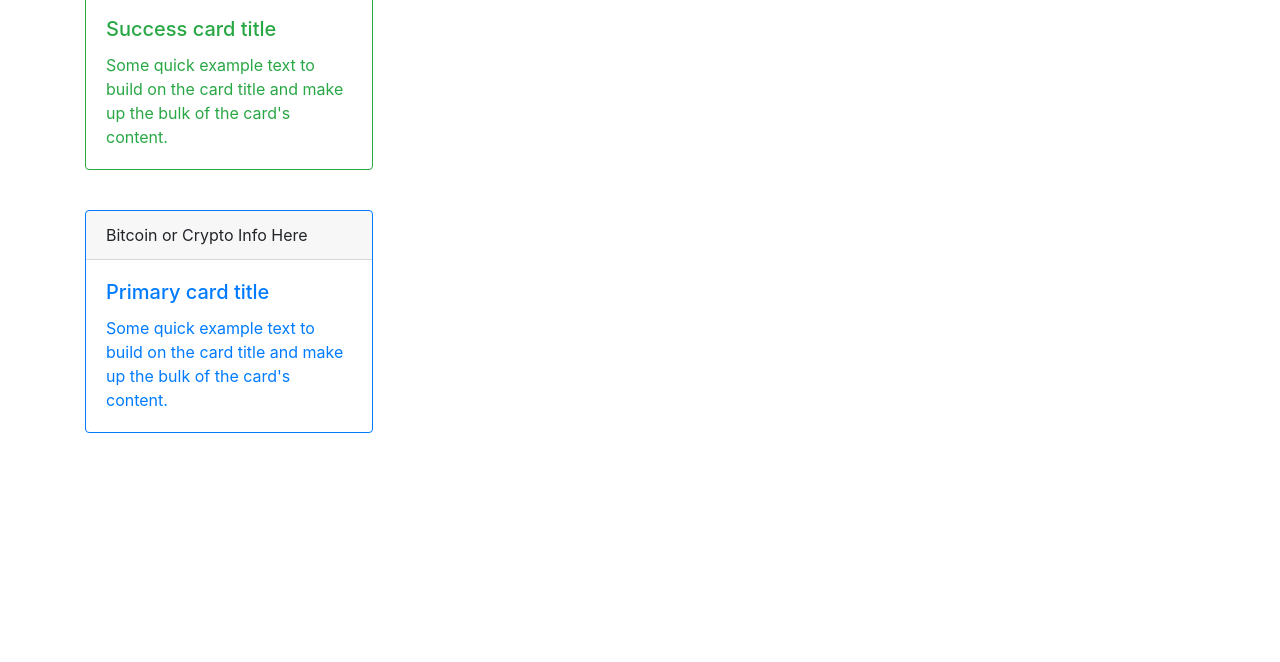
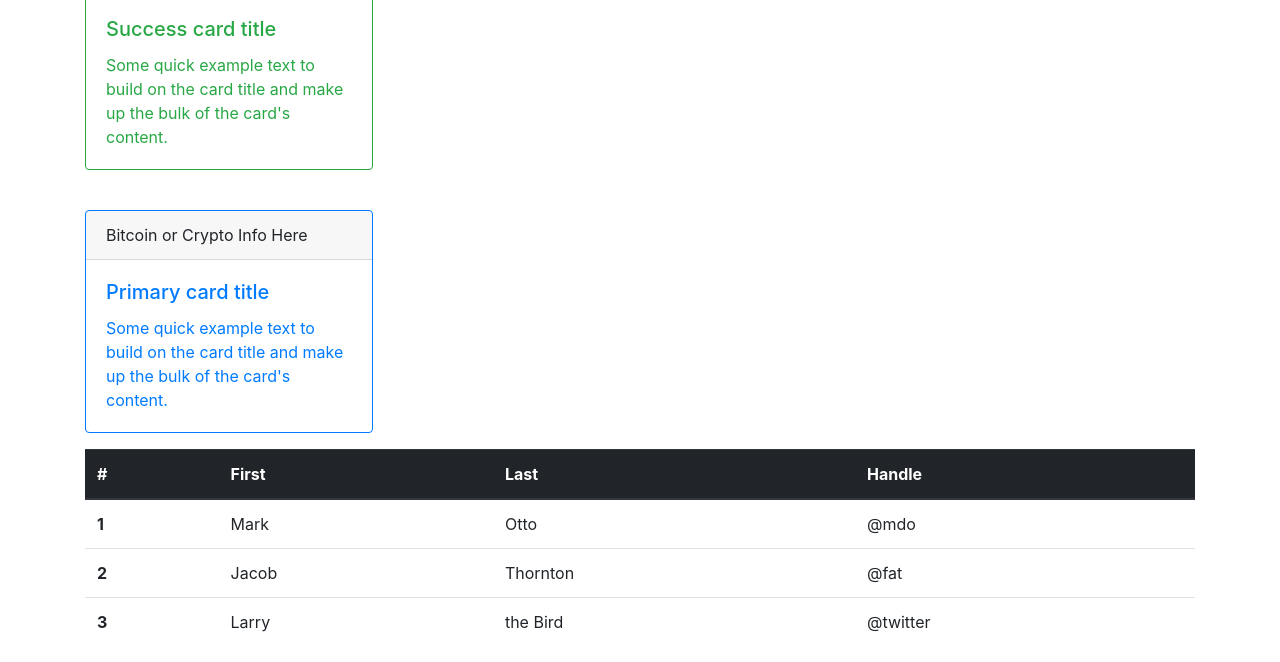
Before and after one commit to esalvatier/GroupProject1, a plain HTML site: page index.html in a window 1280 px wide. Shown: the part 522-1184 px from the top of the page. Before the commit the page ends 971 px from the top, so only its background shows below. Drawn offline with nearby package versions, Linux system fonts and the light colour scheme.

Commit message:
table added

```diff
--- a/index.html
+++ b/index.html
@@ -75,6 +75,37 @@
                               <p class="card-text">Some quick example text to build on the card title and make up the bulk of the card's content.</p>
                             </div>
                           </div>
+
+                          <table class="table">
+                              <thead class="thead-dark">
+                                <tr>
+                                  <th scope="col">#</th>
+                                  <th scope="col">First</th>
+                                  <th scope="col">Last</th>
+                                  <th scope="col">Handle</th>
+                                </tr>
+                              </thead>
+                              <tbody>
+                                <tr>
+                                  <th scope="row">1</th>
+                                  <td>Mark</td>
+                                  <td>Otto</td>
+                                  <td>@mdo</td>
+                                </tr>
+                                <tr>
+                                  <th scope="row">2</th>
+                                  <td>Jacob</td>
+                                  <td>Thornton</td>
+                                  <td>@fat</td>
+                                </tr>
+                                <tr>
+                                  <th scope="row">3</th>
+                                  <td>Larry</td>
+                                  <td>the Bird</td>
+                                  <td>@twitter</td>
+                                </tr>
+                              </tbody>
+                            </table>
         </div>
 
     <!-- Optional JavaScript -->
```
